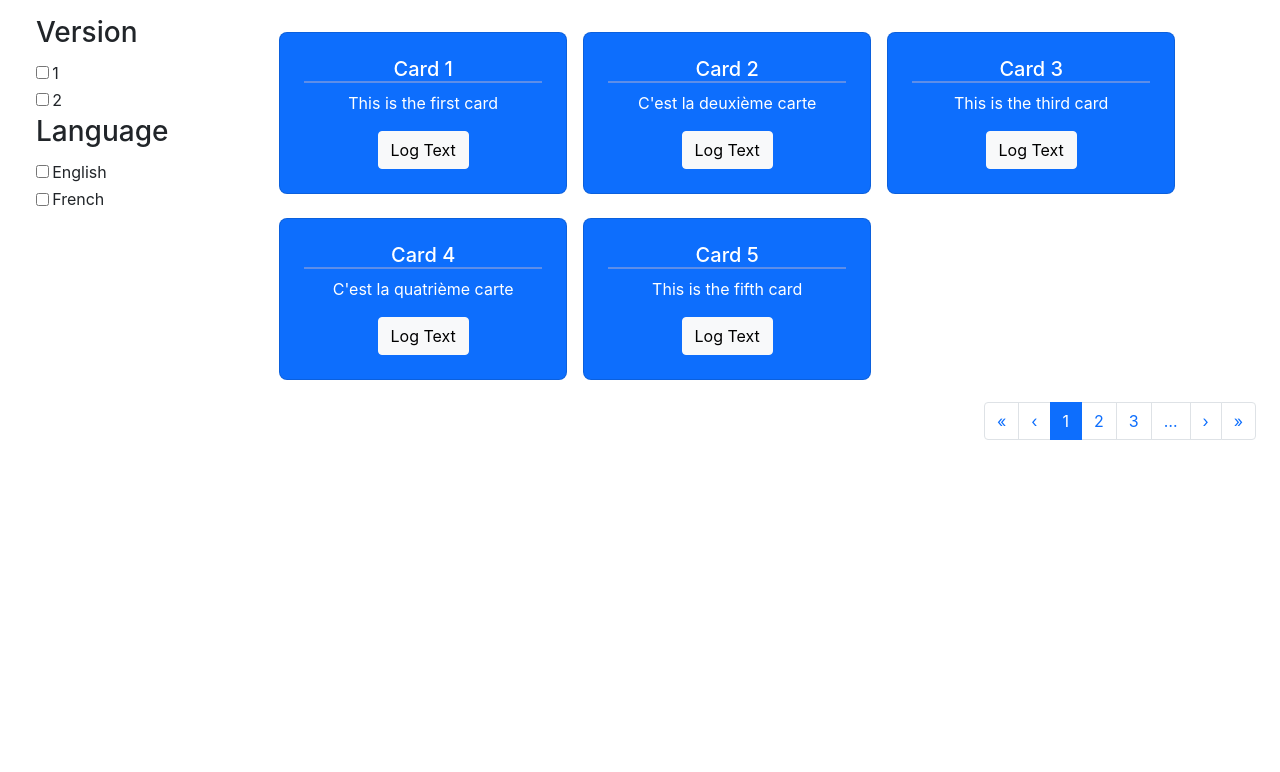
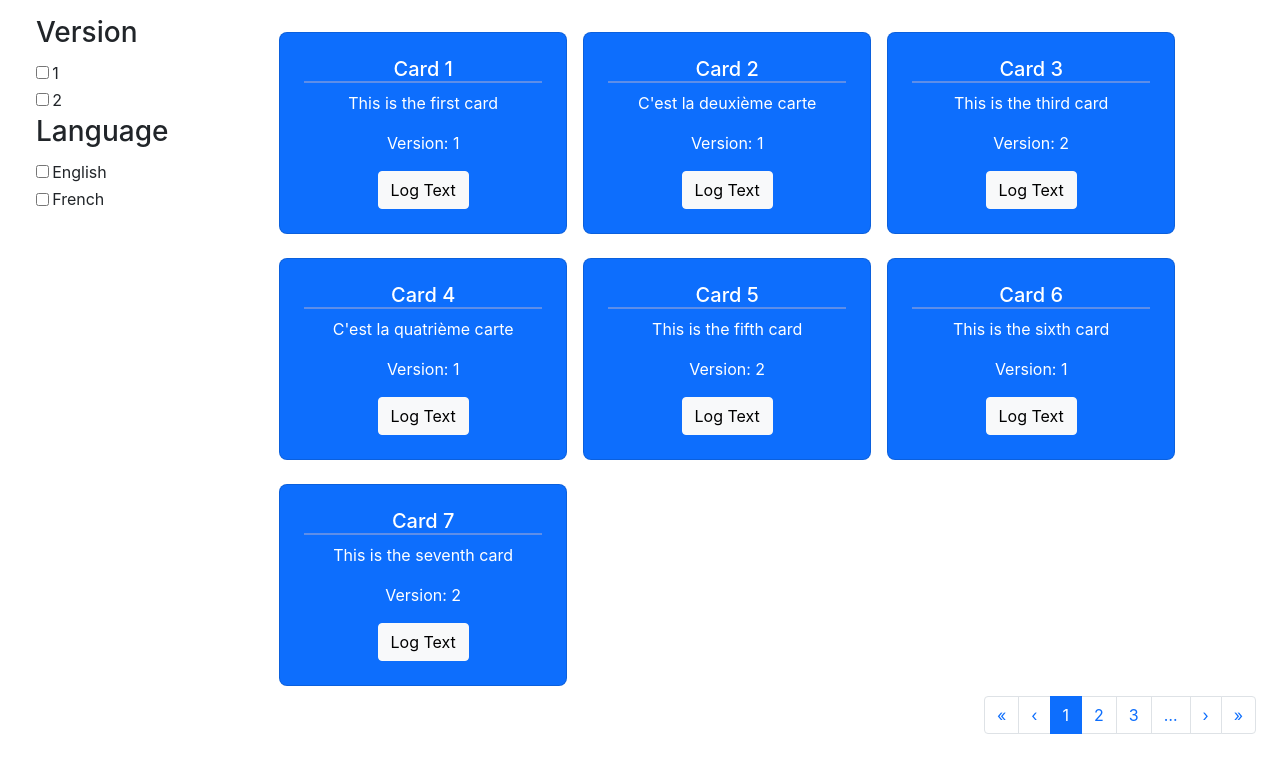
Before and after one commit to himanshunaidu/react_state_pract, a React (Create React App) app: page / in a window 1280 px wide. Shown: the top 772 px of the page. Built offline with nearby package versions, Linux system fonts and the light colour scheme.

Commit message:
CardsDisplay modification

```diff
--- a/src/components/UI/CardsDisplay/CardsDisplay.js
+++ b/src/components/UI/CardsDisplay/CardsDisplay.js
@@ -1,13 +1,13 @@
 import React, { useState } from "react";
 import { Card, Button } from "react-bootstrap";
+import PropTypes from "prop-types";
 
 import styles from "./CardsDisplay.module.css";
-import cardData from "../../../data/cards";
 
 const CardsDisplay = (props) => {
   return (
     <div className={[styles.container].join(" ")}>
-      {cardData.map((data, index) => {
+      {props.cardData.map((data, index) => {
         return (
           <Card
             className={[styles.card_display, "mb-2"].join(" ")}
@@ -21,6 +21,7 @@ const CardsDisplay = (props) => {
                 {data.title}
               </Card.Title>
               <Card.Text>{data.text}</Card.Text>
+              <Card.Text>Version: {data.version}</Card.Text>
               <Button variant="light">Log Text</Button>
             </Card.Body>
           </Card>
@@ -30,4 +31,8 @@ const CardsDisplay = (props) => {
   );
 };
 
+CardsDisplay.propTypes = {
+  cardData: PropTypes.array.isRequired,
+};
+
 export default CardsDisplay;
--- a/src/data/cards.js
+++ b/src/data/cards.js
@@ -34,6 +34,20 @@ const cardData = [
     version: 2,
     lang: 1,
   },
+  {
+    id: "6",
+    title: "Card 6",
+    text: "This is the sixth card",
+    version: 1,
+    lang: 1,
+  },
+  {
+    id: "7",
+    title: "Card 7",
+    text: "This is the seventh card",
+    version: 2,
+    lang: 1,
+  },
 ];
 
 export default cardData;
--- a/src/pages/Block/Block.js
+++ b/src/pages/Block/Block.js
@@ -5,6 +5,7 @@ import styles from "./Block.module.css";
 import FilterGroup from "../../components/UI/FilterGroup/FilterGroup";
 import CardsDisplay from "../../components/UI/CardsDisplay/CardsDisplay";
 import Pagination from "../../components/UI/Pagination/Pagination";
+import cardData from "../../data/cards";
 
 const Block = (props) => {
   return (
@@ -17,7 +18,7 @@ const Block = (props) => {
         style={{ gridColumn: "second-col / auto" }}
       >
         <div style={{ gridRow: "first-row / auto" }}>
-          <CardsDisplay></CardsDisplay>
+          <CardsDisplay cardData={cardData}></CardsDisplay>
         </div>
         <Container
           style={{
@@ -28,7 +29,7 @@ const Block = (props) => {
         >
           <Pagination
             activePage={1}
-            totalItemsCount={5}
+            totalItemsCount={cardData.length}
             itemsCountPerPage={2}
             pageRangeDisplayed={3}
           ></Pagination>
```
